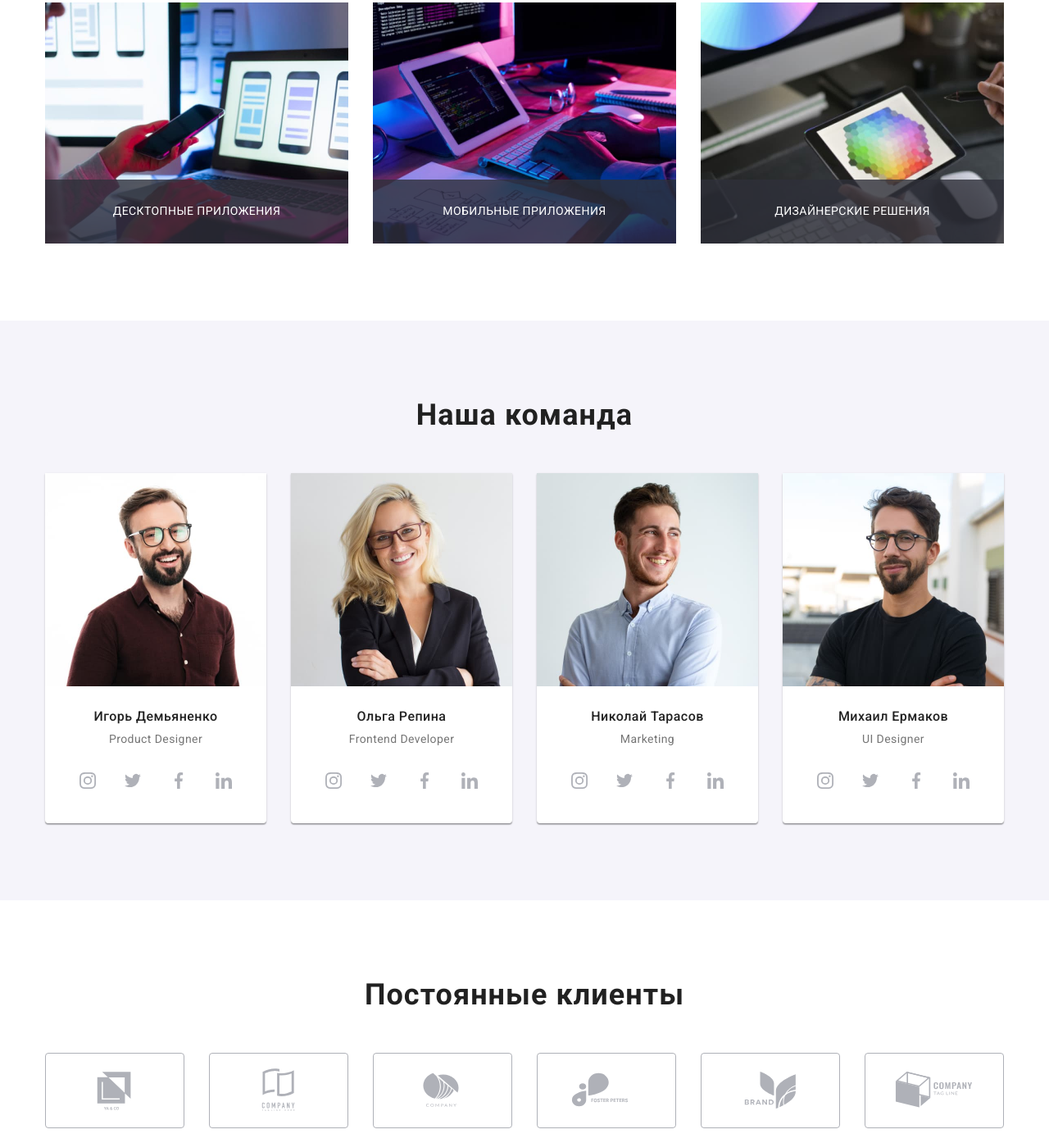
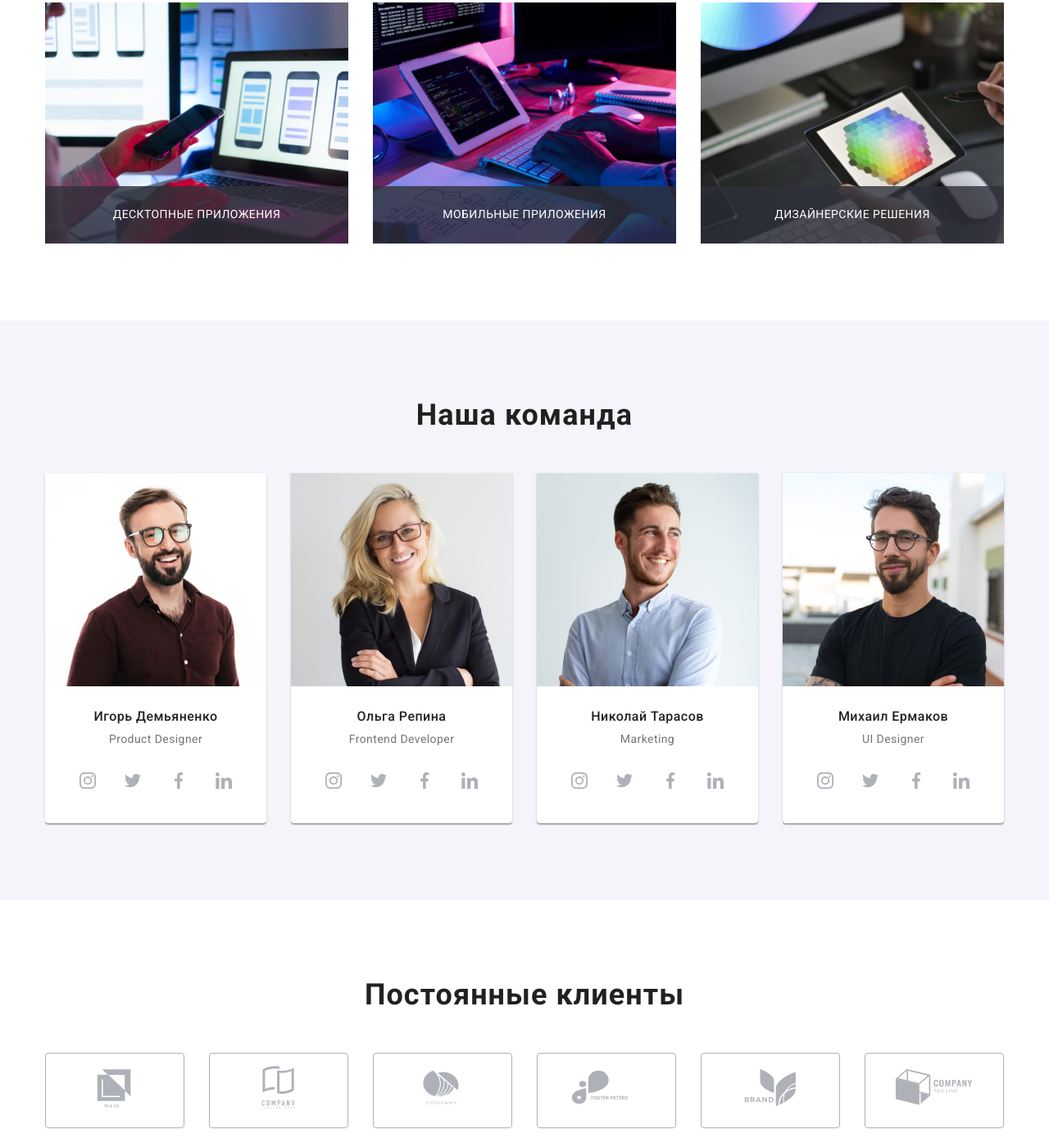
Before and after one commit to Yaroslav12002/goit-markup-hw-05, a plain HTML site: page index.html in a window 1280 px wide. Shown: the part 1206-2600 px from the top of the page at 82% size. Drawn offline with nearby package versions, Linux system fonts and the light colour scheme.

Commit message:
Mentor's fix

```diff
--- a/css/styles.css
+++ b/css/styles.css
@@ -372,13 +372,14 @@ img {
 .work-list-text {
   position: absolute;
   bottom: 0;
-  padding-top: 27px;
-  padding-bottom: 27px;
+  display: flex;
+  justify-content: center;
+  align-items: center;
   width: 100%;
+  height: 70px;
   text-transform: uppercase;
   background-color: var(--overlay-bg-cl-08);
   color: var(--white-cl);
-  text-align: center;
 }
 
 /*
@@ -467,22 +468,6 @@ img {
 }
 
 .clients-link {
-  fill: var(--light-ico-cl);
-
-  transition: fill 250ms var(--animation-effect);
-}
-
-.clients-link:hover,
-.clients-link:focus {
-  fill: var(--blue-cl);
-}
-
-.clients-link:hover .clients-thumb,
-.clients-link:focus .clients-thumb {
-  border-color: var(--blue-cl);
-}
-
-.clients-thumb {
   display: flex;
   justify-content: center;
   align-items: center;
@@ -490,8 +475,15 @@ img {
   width: 170px;
   border: 1px solid var(--light-ico-cl);
   border-radius: 4px;
+  fill: var(--light-ico-cl);
 
-  transition: border-color 250ms var(--animation-effect);
+  transition: fill 250ms var(--animation-effect), border-color 250ms var(--animation-effect);
+}
+
+.clients-link:hover,
+.clients-link:focus {
+  fill: var(--blue-cl);
+  border-color: var(--blue-cl);
 }
 
 /*
```
